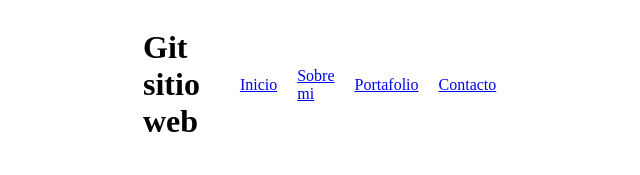
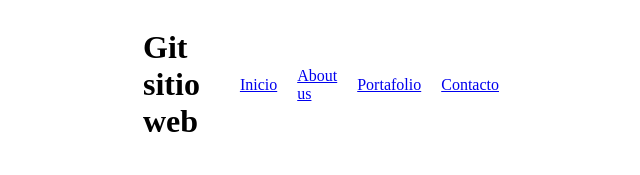
Before and after one commit to uxmigue/EcommerceApp, a plain HTML site: page index.html in a window 1280 px wide. Shown: the top 175 px of the page, 447-1087 px from the left. Drawn offline with Linux system fonts and the light colour scheme.

Commit message:
Se cambió un elemento del menú al inglés

```diff
--- a/index.html
+++ b/index.html
@@ -11,7 +11,7 @@
                 <h1 class="logo"> Git sitio web</h1>
                 <ul>
                     <li><a href="#">Inicio</a></li>
-                    <li><a href="#">Sobre mi</a></li>
+                    <li><a href="#">About us</a></li>
                     <li><a href="#">Portafolio</a></li>
                     <li><a href="#">Contacto</a></li>
                 </ul>
```
